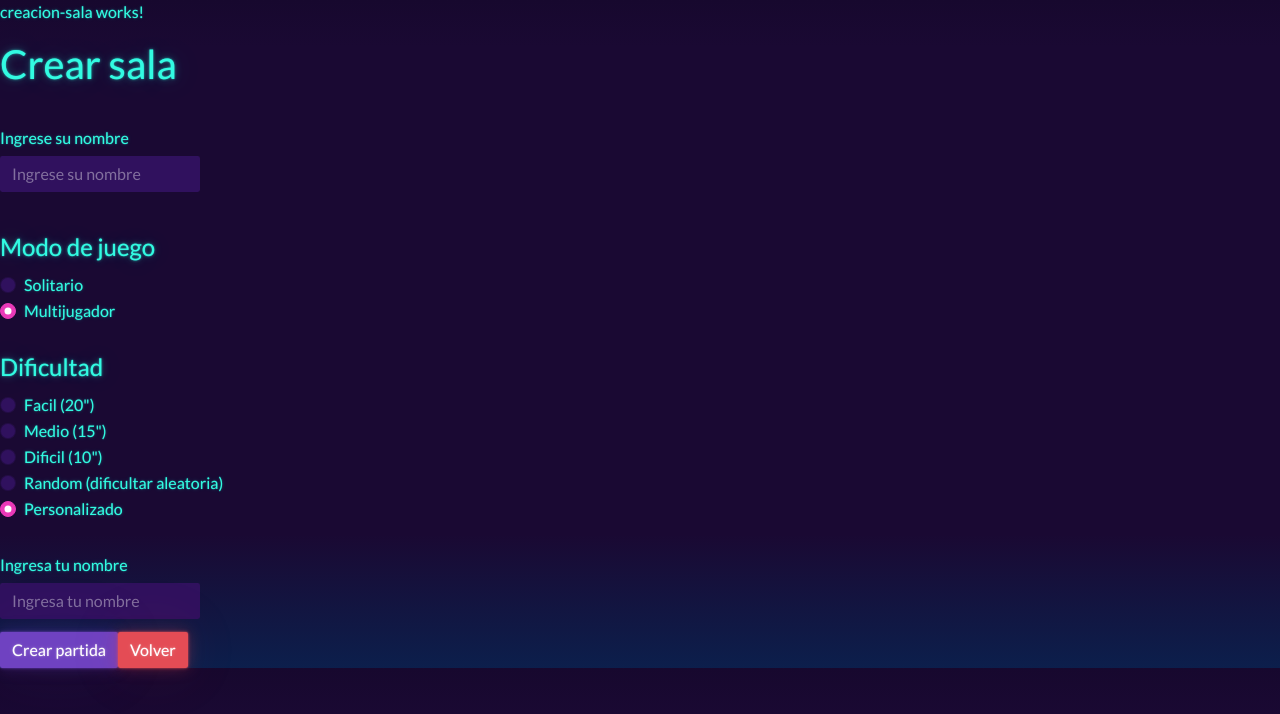
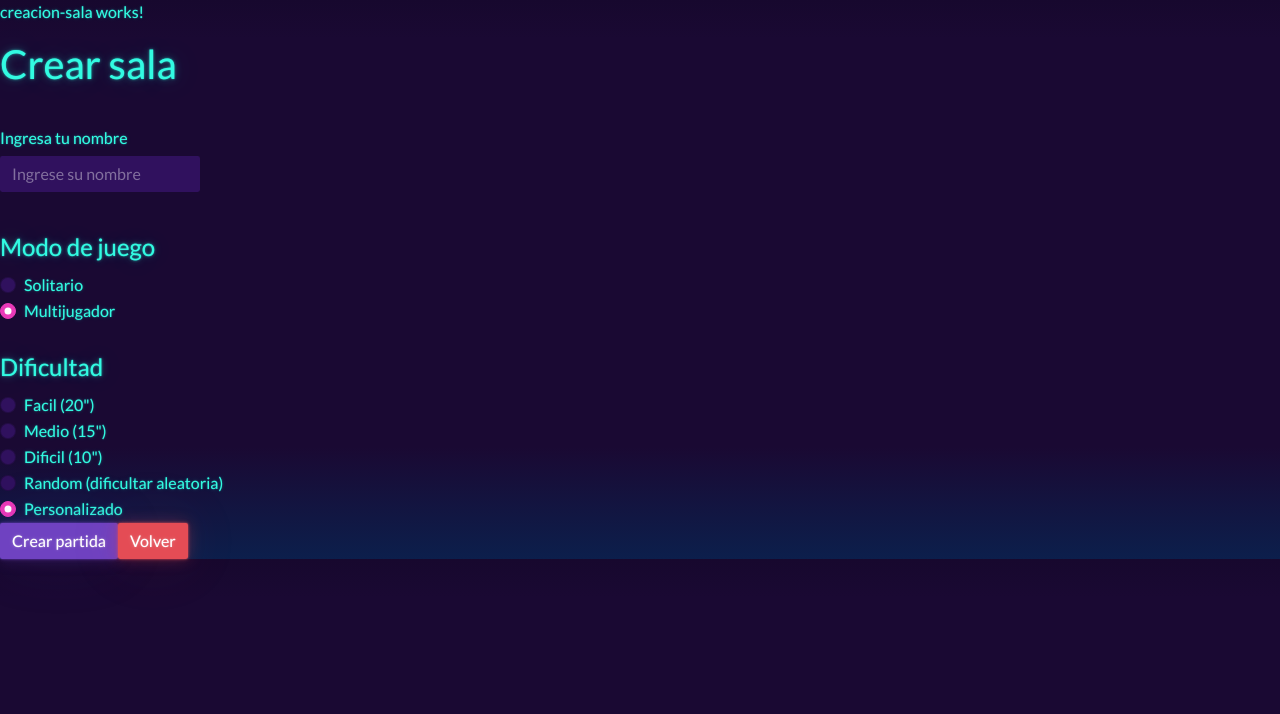
Before and after one commit to federicobalbuena/enRedDados, an Angular app: page /crear-sala in a window 1280 px wide. Shown: the top 714 px of the page. Built offline with nearby package versions, Linux system fonts and the light colour scheme.

Commit message:
Agrego letra s al boton ingrear y saco input sobrante en componente creacion-sala

```diff
--- a/src/app/components/creacion-sala/creacion-sala.component.html
+++ b/src/app/components/creacion-sala/creacion-sala.component.html
@@ -1,7 +1,7 @@
 <p>creacion-sala works!</p>
 <h1>Crear sala</h1>
 <div class="form-group">
-  <label class="col-form-label mt-4" for="inputDefault">Ingrese su nombre</label>
+  <label class="col-form-label mt-4" for="inputDefault">Ingresa tu nombre</label>
   <input type="text" class="form-control" placeholder="Ingrese su nombre" id="inputDefault">
 </div>
 
@@ -61,9 +61,6 @@
           Personalizado
         </label>
       </div>
-      <label class="col-form-label mt-4" for="inputDefault">Ingresa tu nombre</label>
-      <input type="text" class="form-control" placeholder="Ingresa tu nombre" id="inputDefault">
-
 
     </fieldset>
     <button type="submit" class="btn btn-primary" routerLink="/partida">Crear partida</button>
--- a/src/app/components/ingreso/ingreso.component.html
+++ b/src/app/components/ingreso/ingreso.component.html
@@ -15,7 +15,7 @@
                 aria-describedby="button-addon2">
                 <input type="text" class="form-control" id="codigoSala" placeholder="Codigo" aria-label="Recipient's username"
                 aria-describedby="button-addon2">
-                <button class="btn btn-primary" type="button" id="button-addon2" routerLink="partida">Ingrear</button>
+                <button class="btn btn-primary" type="button" id="button-addon2" routerLink="partida">Ingresar</button>
         </div>
     </div>
 
```
